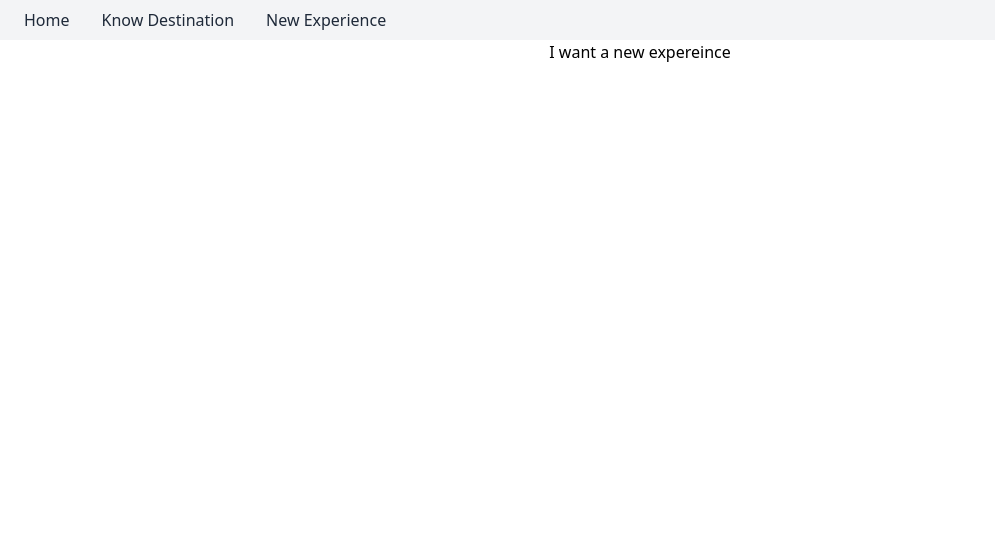
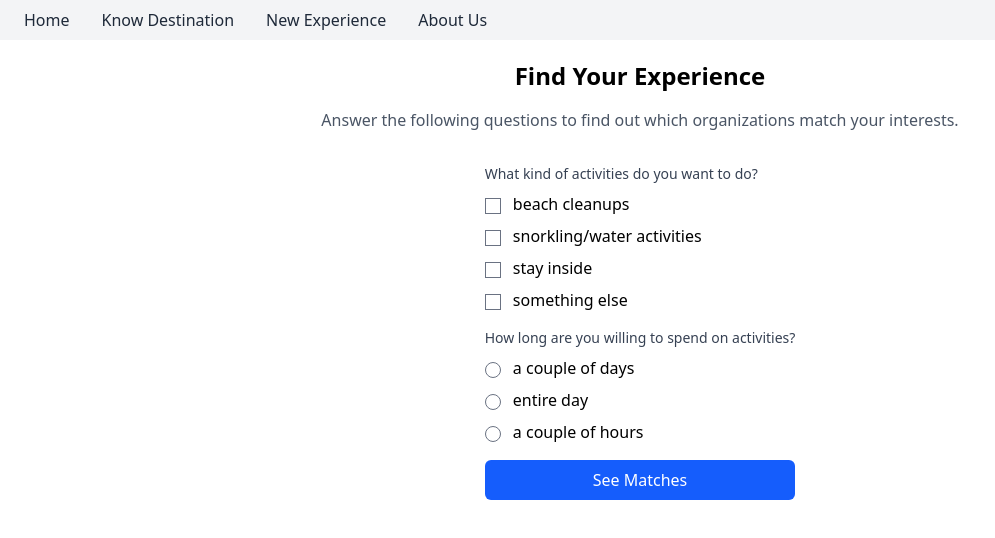
Before and after one commit to LauraBirau/hp-polluless, a SvelteKit app: page /new-experience in a window 1280 px wide. Shown: the top 538 px of the page, without its empty margins (0-995 px from the left). Built offline with nearby package versions, Linux system fonts and the light colour scheme.

Commit message:
added the second form + checks for emply form

```diff
--- a/src/routes/+layout.svelte
+++ b/src/routes/+layout.svelte
@@ -11,6 +11,7 @@
 	<a href="/" class="text-gray-800 hover:text-gray-900 p-2">Home</a>
 	<a href="/know-destination" class="text-gray-800 hover:text-gray-900 p-2">Know Destination</a>
 	<a href="/new-experience" class="text-gray-800 hover:text-gray-900 p-2">New Experience</a>
+	<a href="/about-us" class="text-gray-800 hover:text-gray-900 p-2">About Us</a>
 </div>
 
 <div class="w-full h-full m-auto flex flex-col items-center justify-center">
--- /dev/null
+++ b/src/routes/about-us/+layout.svelte
@@ -0,0 +1,8 @@
+<script>
+	import { injectSpeedInsights } from '@vercel/speed-insights/sveltekit';
+	let { children } = $props();
+
+injectSpeedInsights();
+</script>
+
+{@render children()}
--- /dev/null
+++ b/src/routes/about-us/+page.svelte
@@ -0,0 +1,5 @@
+<h1>About Polluless</h1>
+<p>
+    We are two students from HZ University of Applied Sciences in the Netherlands, currently working on our Honours Program project. Our goal is to create a web application that helps users discover and explore sustainable travel experiences in Costa Rica.
+    trying to make a positive impact on the environment and promote eco-friendly tourism.
+</p>
--- a/src/routes/answer-new-experience/+page.svelte
+++ b/src/routes/answer-new-experience/+page.svelte
@@ -1 +1,104 @@
-<h1>We recommand</h1>
+<script lang="ts">
+	import { matchedLocations } from '$lib/stores/store.js';
+	import { onMount } from 'svelte';
+	import { get } from 'svelte/store';
+
+	let results: any[] = [];
+	let groupedResults: Record<string, any[]> = {};
+
+	onMount(() => {
+		results = get(matchedLocations);
+
+		// Group results by destination name
+		groupedResults = results.reduce((acc, loc) => {
+			if (!acc[loc.name]) acc[loc.name] = [];
+			acc[loc.name].push(loc);
+			return acc;
+		}, {});
+	});
+</script>
+
+<div class="w-full h-full p-5 flex flex-col items-center justify-center">
+    {#if results.length}
+        <div class="max-w-md mx-auto">
+            <div class="bg-green-50 border border-green-200 rounded-lg p-6">
+                <div class="flex items-center mb-4">
+                    <svg
+                        class="h-8 w-8 text-green-400 mr-3"
+                        fill="none"
+                        viewBox="0 0 24 24"
+                        stroke="currentColor"
+                    >
+                        <path
+                            stroke-linecap="round"
+                            stroke-linejoin="round"
+                            stroke-width="2"
+                            d="M9 12l2 2 4-4m6 2a9 9 0 11-18 0 9 9 0 0118 0z"
+                        />
+                    </svg>
+                    <h2 class="text-lg font-semibold text-gray-800">Your Matches</h2>
+                </div>
+                <p class="mb-6 text-gray-700">
+                    We found just the destinations for you! Check out the following locations and organizations and see what fits your needs!
+                </p>
+                {#each Object.entries(groupedResults) as [destination, orgs]}
+                    <div class="mb-8 w-full">
+                        <h3 class="text-lg font-bold text-blue-700 mb-2">{destination}</h3>
+                        <ul class="space-y-3 flex flex-col items-center justify-center">
+                            {#each orgs as loc}
+                                <li class="bg-white border border-gray-200 rounded-md p-4 shadow-sm w-full flex flex-col items-center">
+                                    <span class="font-medium text-gray-900 mb-2">{loc.organization}</span>
+                                    {#if loc.image}
+                                        <img
+                                            src={loc.image}
+                                            alt={loc.organization}
+                                            class="w-full h-40 object-cover rounded mb-2"
+                                        />
+                                    {/if}
+                                    {#if loc.website}
+                                        <p class="text-sm text-gray-700 mt-2">
+                                            Learn more at <a href={loc.website} target="_blank" class="text-blue-600 underline">{loc.organization}</a>
+                                        </p>
+                                    {/if}
+                                </li>
+                            {/each}
+                        </ul>
+                    </div>
+                {/each}
+            </div>
+        </div>
+        <div class="mt-6 text-center">
+            <a
+                href="/know-destination"
+                class="inline-block bg-blue-600 hover:bg-blue-700 text-white font-medium py-2 px-4 rounded-md transition-colors duration-200"
+            >
+                Take the Test Again
+            </a>
+        </div>
+    {:else}
+        <div class="max-w-md mx-auto text-center p-8">
+            <div class="bg-yellow-50 border border-yellow-200 rounded-lg p-6 mb-6">
+                <svg
+                    class="mx-auto h-12 w-12 text-yellow-400 mb-4"
+                    fill="none"
+                    viewBox="0 0 24 24"
+                    stroke="currentColor"
+                >
+                    <path
+                        stroke-linecap="round"
+                        stroke-linejoin="round"
+                        stroke-width="2"
+                        d="M9.172 16.172a4 4 0 015.656 0M9 12h6m-3-9v2.25"
+                    />
+                </svg>
+                <p class="text-gray-700 mb-4">No locations matched your answers.</p>
+                <a
+                    href="/know-destination"
+                    class="inline-block bg-blue-600 hover:bg-blue-700 text-white font-medium py-2 px-4 rounded-md transition-colors duration-200"
+                >
+                    Take the Test
+                </a>
+            </div>
+        </div>
+    {/if}
+</div>
--- a/src/routes/know-destination/+page.svelte
+++ b/src/routes/know-destination/+page.svelte
@@ -6,6 +6,7 @@
     let destination: string = '';
     let activities: string[] = [];
     let duration: string = '';
+    let showError = false;
 
     const activityOptions: string[] = [
 		'beach cleanups',
@@ -19,6 +20,11 @@
     const destinations: string[] = Array.from(new Set(locations.map((loc) => loc.name)));
 
     function submitForm() {
+        if (!destination || activities.length === 0 || !duration) {
+            showError = true;
+            return;
+        }
+        showError = false;
         const matched = locations.filter(
             (loc) =>
                 loc.name === destination &&
@@ -37,10 +43,12 @@
 		Answer the following questions to find out where you should go next.
 	</p>
 	<form on:submit|preventDefault={submitForm} class="max-w-md mx-auto space-y-4">
+
 		<!-- Question 1: Destination -->
 		<div class="space-y-2">
-			<label class="block text-sm font-medium text-gray-700">Where are you going?</label>
+			<label for="destination" class="block text-sm font-medium text-gray-700">Where are you going?</label>
 			<select
+				id="destination"
 				bind:value={destination}
 				class="w-full px-3 py-2 border border-gray-300 rounded-md focus:outline-none focus:ring-2 focus:ring-blue-500 focus:border-transparent"
 			>
@@ -53,12 +61,10 @@
 
 		<!-- Question 2: Activities (multiple choice) -->
 		<div class="space-y-2">
-			<label class="block text-sm font-medium text-gray-700"
-				>What kind of activities do you want to do?</label
-			>
+			<span class="block text-sm font-medium text-gray-700">What kind of activities do you want to do?</span>
 			{#each activityOptions as act}
 				<div>
-					<input type="checkbox" id={act} value={act} bind:group={activities} class="mr-2" />
+					<input type="checkbox" id={act} name="activity" value={act} bind:group={activities} class="mr-2" />
 					<label for={act}>{act}</label>
 				</div>
 			{/each}
@@ -66,9 +72,7 @@
 
 		<!-- Question 3: Duration (radio buttons) -->
 		<div class="space-y-2">
-			<label class="block text-sm font-medium text-gray-700"
-				>How long are you willing to spend on activities?</label
-			>
+			<span class="block text-sm font-medium text-gray-700">How long are you willing to spend on activities?</span>
 			{#each durationOptions as dur}
 				<div>
 					<input
@@ -83,6 +87,10 @@
 				</div>
 			{/each}
 		</div>
+		<!-- Error message -->
+		{#if showError}
+			<p class="text-red-600 font-semibold text-center">Please respond to all questions</p>
+		{/if}
 
 		<button
 			type="submit"
--- a/src/routes/new-experience/+page.svelte
+++ b/src/routes/new-experience/+page.svelte
@@ -1 +1,83 @@
-<h1>I want a new expereince</h1>
+<script lang='ts'>
+    import { matchedLocations } from '$lib/stores/store.js';
+    import { goto } from '$app/navigation';
+    import { locations } from '$lib/locations.js';
+
+    let activities: string[] = [];
+    let duration: string = '';
+    let showError = false;
+
+    const activityOptions: string[] = [
+        'beach cleanups',
+        'snorkling/water activities',
+        'stay inside',
+        'something else'
+    ];
+
+    const durationOptions: string[] = ['a couple of days', 'entire day', 'a couple of hours'];
+
+    function submitForm() {
+        if (activities.length === 0 || !duration) {
+            showError = true;
+            return;
+        }
+        showError = false;
+        const matched = locations.filter(
+            (loc) =>
+                activities.some((act) => loc.activities.includes(act)) &&
+                loc.duration.includes(duration)
+        );
+
+        matchedLocations.set(matched);
+        goto('/answer-new-experience');
+    }
+</script>
+
+<div class="w-full h-full p-5 flex flex-col items-center justify-center">
+    <h1 class="text-2xl font-bold mb-4">Find Your Experience</h1>
+    <p class="text-gray-600 mb-8">
+        Answer the following questions to find out which organizations match your interests.
+    </p>
+    <form on:submit|preventDefault={submitForm} class="max-w-md mx-auto space-y-4">
+        <!-- Error message -->
+        {#if showError}
+            <p class="text-red-600 font-semibold text-center">Please respond to all questions</p>
+        {/if}
+
+        <!-- Activities (multiple choice) -->
+        <div class="space-y-2">
+            <span class="block text-sm font-medium text-gray-700">What kind of activities do you want to do?</span>
+            {#each activityOptions as act}
+                <div>
+                    <input type="checkbox" id={act} name="activity" value={act} bind:group={activities} class="mr-2" />
+                    <label for={act}>{act}</label>
+                </div>
+            {/each}
+        </div>
+
+        <!-- Duration (radio buttons) -->
+        <div class="space-y-2">
+            <span class="block text-sm font-medium text-gray-700">How long are you willing to spend on activities?</span>
+            {#each durationOptions as dur}
+                <div>
+                    <input
+                        type="radio"
+                        id={dur}
+                        name="duration"
+                        value={dur}
+                        bind:group={duration}
+                        class="mr-2"
+                    />
+                    <label for={dur}>{dur}</label>
+                </div>
+            {/each}
+        </div>
+
+        <button
+            type="submit"
+            class="w-full bg-blue-600 text-white py-2 px-4 rounded-md hover:bg-blue-700 focus:outline-none focus:ring-2 focus:ring-blue-500 focus:ring-offset-2 transition duration-200"
+        >
+            See Matches
+        </button>
+    </form>
+</div>
```
Also changed, not shown: src/lib/locations.js.
